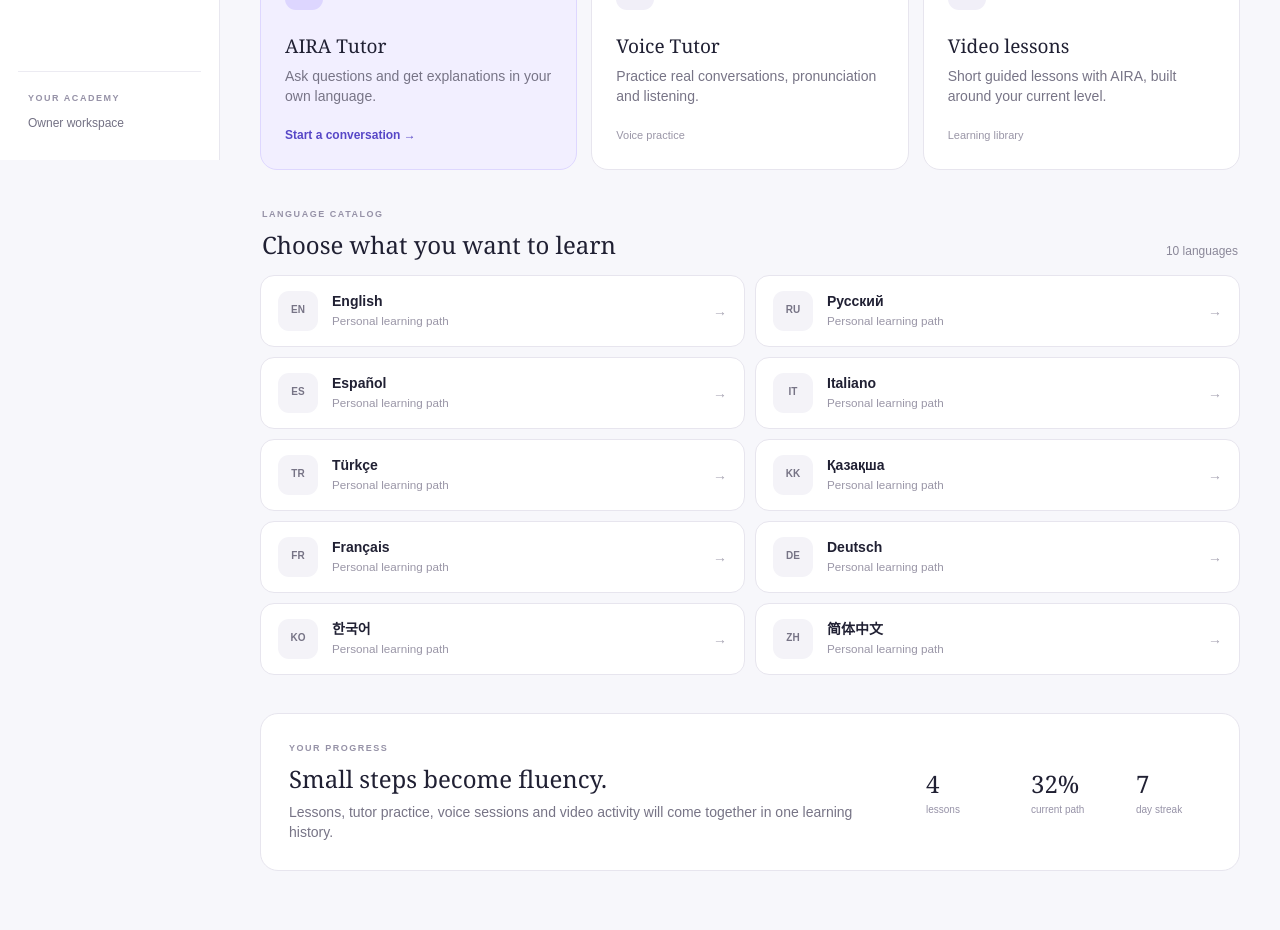
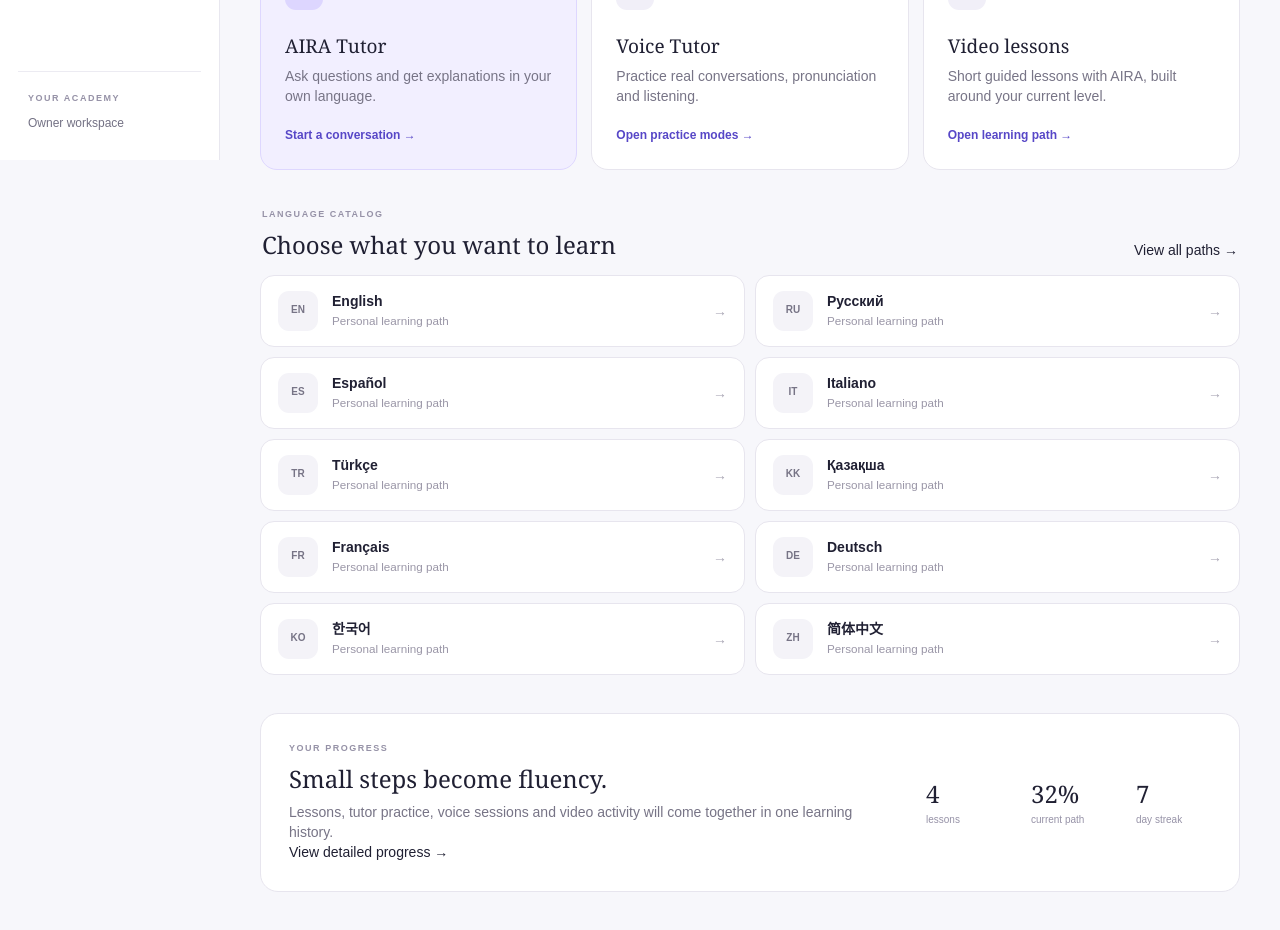
Before and after one commit to tsapkovaby-cyber/AIRA-OS, a Next.js app: page /academy in a window 1280 px wide. Shown: the part 640-1570 px from the top of the page. Built offline with nearby package versions, Linux system fonts and the light colour scheme.

Commit message:
Connect Academy dashboard to learning sections

```diff
--- a/app/academy/page.tsx
+++ b/app/academy/page.tsx
@@ -12,9 +12,9 @@ export default function AcademyPreview(){
       <nav className="student-nav">
         <Link className="active" href="/academy">⌂ <span>Home</span></Link>
         <Link href="/learn">◇ <span>Learn</span></Link>
-        <a href="#languages">◎ <span>Languages</span></a>
-        <a href="#tutor">✦ <span>AIRA Tutor</span></a>
-        <a href="#progress">↗ <span>Progress</span></a>
+        <Link href="/learn/catalog">◎ <span>Languages</span></Link>
+        <Link href="/learn/tutor">✦ <span>AIRA Tutor</span></Link>
+        <Link href="/learn/progress">↗ <span>Progress</span></Link>
       </nav>
       <div className="student-sidebar-bottom"><p className="student-mini-label">YOUR ACADEMY</p><Link href="/developer">Owner workspace</Link></div>
     </aside>
@@ -29,20 +29,20 @@ export default function AcademyPreview(){
         </section>
 
         <section className="continue-card">
-          <div className="course-badge">EN</div><div className="continue-copy"><p className="student-mini-label">CONTINUE LEARNING</p><h2>English · Beginner path</h2><p>Everyday conversation · Lesson 4 of 12</p><div className="progress-track"><span style={{width:'32%'}} /></div><small>32% complete</small></div><Link href="/learn" className="student-primary">Continue lesson →</Link>
+          <div className="course-badge">EN</div><div className="continue-copy"><p className="student-mini-label">CONTINUE LEARNING</p><h2>English · Beginner path</h2><p>Everyday conversation · Lesson 4 of 12</p><div className="progress-track"><span style={{width:'32%'}} /></div><small>32% complete</small></div><Link href="/learn/courses" className="student-primary">Continue lesson →</Link>
         </section>
 
-        <div className="student-section-head" id="tutor"><div><p className="student-mini-label">LEARN WITH AIRA</p><h2>Your learning tools</h2></div></div>
+        <div className="student-section-head"><div><p className="student-mini-label">LEARN WITH AIRA</p><h2>Your learning tools</h2></div></div>
         <section className="learning-tools">
-          <article className="learning-tool featured"><span className="tool-icon">✦</span><h3>AIRA Tutor</h3><p>Ask questions and get explanations in your own language.</p><Link href="/learn">Start a conversation →</Link></article>
-          <article className="learning-tool"><span className="tool-icon">◉</span><h3>Voice Tutor</h3><p>Practice real conversations, pronunciation and listening.</p><span className="coming-label">Voice practice</span></article>
-          <article className="learning-tool"><span className="tool-icon">▶</span><h3>Video lessons</h3><p>Short guided lessons with AIRA, built around your current level.</p><span className="coming-label">Learning library</span></article>
+          <article className="learning-tool featured"><span className="tool-icon">✦</span><h3>AIRA Tutor</h3><p>Ask questions and get explanations in your own language.</p><Link href="/learn/tutor">Start a conversation →</Link></article>
+          <article className="learning-tool"><span className="tool-icon">◉</span><h3>Voice Tutor</h3><p>Practice real conversations, pronunciation and listening.</p><Link href="/learn/tutor">Open practice modes →</Link></article>
+          <article className="learning-tool"><span className="tool-icon">▶</span><h3>Video lessons</h3><p>Short guided lessons with AIRA, built around your current level.</p><Link href="/learn/courses">Open learning path →</Link></article>
         </section>
 
-        <div className="student-section-head" id="languages"><div><p className="student-mini-label">LANGUAGE CATALOG</p><h2>Choose what you want to learn</h2></div><span>10 languages</span></div>
-        <section className="student-language-grid">{languages.map(([name,code])=><article className="student-language" key={code}><span>{code}</span><div><strong>{name}</strong><small>Personal learning path</small></div><b>→</b></article>)}</section>
+        <div className="student-section-head"><div><p className="student-mini-label">LANGUAGE CATALOG</p><h2>Choose what you want to learn</h2></div><Link href="/learn/catalog">View all paths →</Link></div>
+        <section className="student-language-grid">{languages.map(([name,code])=><Link className="student-language" href="/learn/catalog" key={code}><span>{code}</span><div><strong>{name}</strong><small>Personal learning path</small></div><b>→</b></Link>)}</section>
 
-        <section className="student-progress-card" id="progress"><div><p className="student-mini-label">YOUR PROGRESS</p><h2>Small steps become fluency.</h2><p>Lessons, tutor practice, voice sessions and video activity will come together in one learning history.</p></div><div className="progress-stats"><div><strong>4</strong><span>lessons</span></div><div><strong>32%</strong><span>current path</span></div><div><strong>7</strong><span>day streak</span></div></div></section>
+        <section className="student-progress-card"><div><p className="student-mini-label">YOUR PROGRESS</p><h2>Small steps become fluency.</h2><p>Lessons, tutor practice, voice sessions and video activity will come together in one learning history.</p><Link href="/learn/progress">View detailed progress →</Link></div><div className="progress-stats"><div><strong>4</strong><span>lessons</span></div><div><strong>32%</strong><span>current path</span></div><div><strong>7</strong><span>day streak</span></div></div></section>
       </div>
     </section>
   </main>
```
